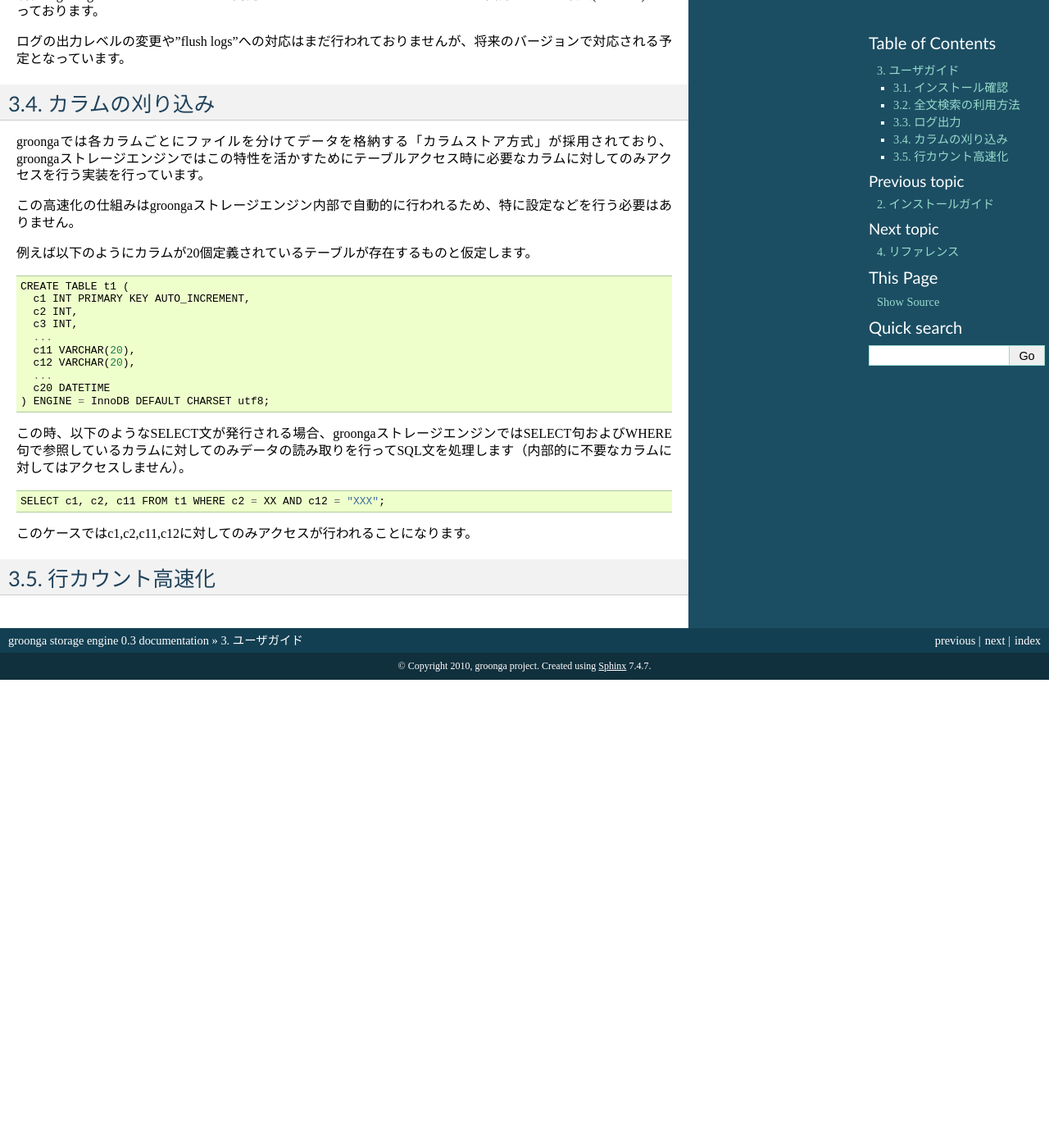
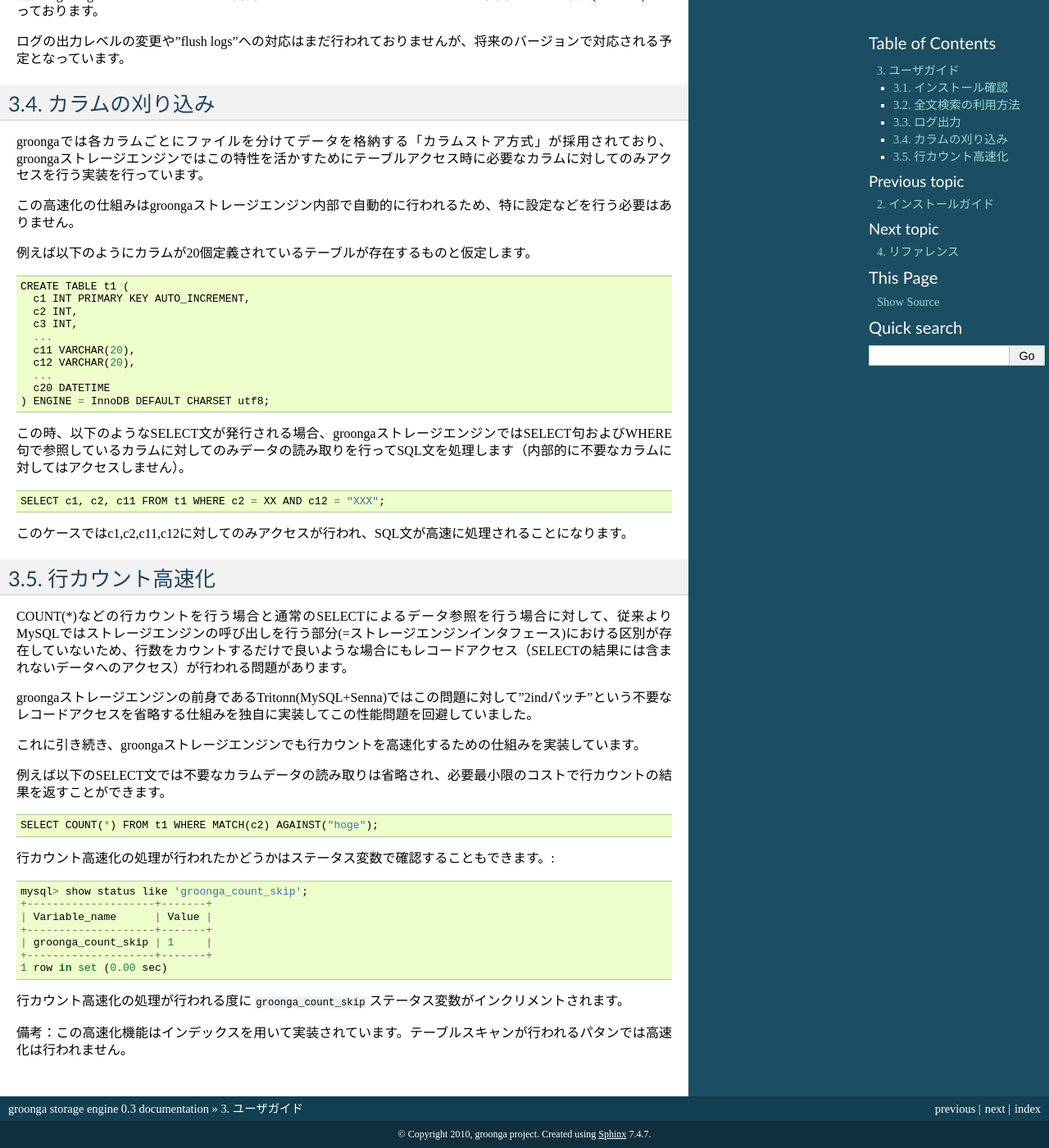
Before and after one commit to mroonga/mroonga, a Sphinx documentation site: the page built from doc/ja/source/userguide.rst, in a window 1280 px wide and 1400 px high, scrolled down 1490 px. Shown: the whole window at 82% size. Built offline with Sphinx 7.4.7, drawn with Linux system fonts in a browser that asks for light colours; before the commit the page ends 2319 px from its top, so only the background shows below that.

Commit message:
added decription of "count skip" to userguide document.

```diff
--- a/doc/ja/source/userguide.rst
+++ b/doc/ja/source/userguide.rst
@@ -107,7 +107,31 @@ groongaでは各カラムごとにファイルを分けてデータを格納す
 
  SELECT c1, c2, c11 FROM t1 WHERE c2 = XX AND c12 = "XXX";
 
-このケースではc1,c2,c11,c12に対してのみアクセスが行われることになります。
+このケースではc1,c2,c11,c12に対してのみアクセスが行われ、SQL文が高速に処理されることになります。
 
 行カウント高速化
 ----------------------------
+
+COUNT(*)などの行カウントを行う場合と通常のSELECTによるデータ参照を行う場合に対して、従来よりMySQLではストレージエンジンの呼び出しを行う部分(=ストレージエンジンインタフェース)における区別が存在していないため、行数をカウントするだけで良いような場合にもレコードアクセス（SELECTの結果には含まれないデータへのアクセス）が行われる問題があります。
+
+groongaストレージエンジンの前身であるTritonn(MySQL+Senna)ではこの問題に対して"2indパッチ"という不要なレコードアクセスを省略する仕組みを独自に実装してこの性能問題を回避していました。
+
+これに引き続き、groongaストレージエンジンでも行カウントを高速化するための仕組みを実装しています。
+
+例えば以下のSELECT文では不要なカラムデータの読み取りは省略され、必要最小限のコストで行カウントの結果を返すことができます。 ::
+
+ SELECT COUNT(*) FROM t1 WHERE MATCH(c2) AGAINST("hoge");
+
+行カウント高速化の処理が行われたかどうかはステータス変数で確認することもできます。::
+
+ mysql> show status like 'groonga_count_skip';
+ +--------------------+-------+
+ | Variable_name      | Value |
+ +--------------------+-------+
+ | groonga_count_skip | 1     |
+ +--------------------+-------+
+ 1 row in set (0.00 sec)
+
+行カウント高速化の処理が行われる度に ``groonga_count_skip`` ステータス変数がインクリメントされます。
+
+備考：この高速化機能はインデックスを用いて実装されています。テーブルスキャンが行われるパタンでは高速化は行われません。
```
